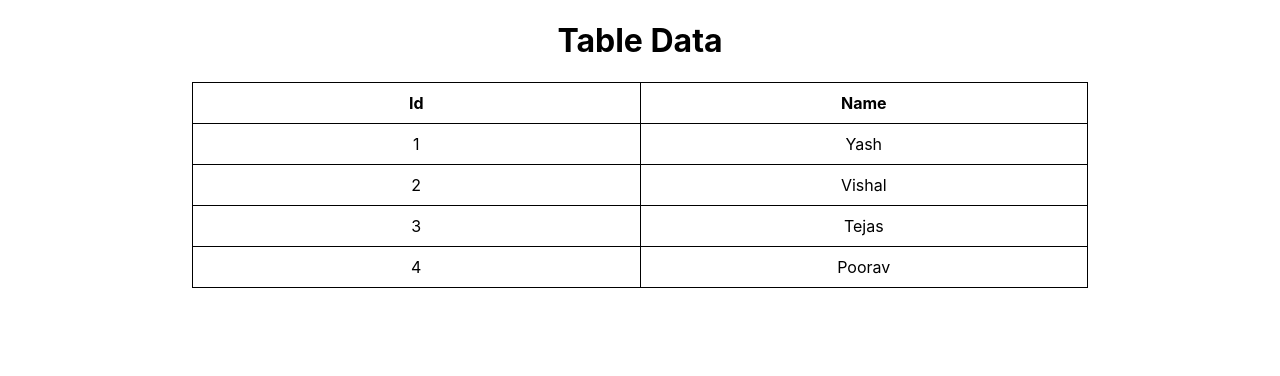
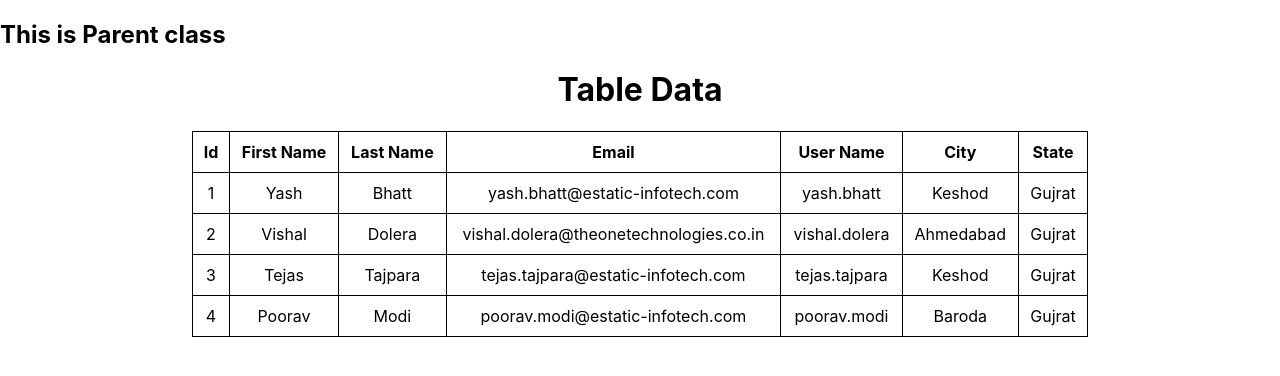
Before and after one commit to yashbhatt-estatic/reactTraining, a React (Create React App) app: page / in a window 1280 px wide. Shown: the top 376 px of the page. Built offline with nearby package versions, Linux system fonts and the light colour scheme.

Commit message:
✨ task/day2

```diff
--- a/src/App.js
+++ b/src/App.js
@@ -1,11 +1,11 @@
 import React, {Component} from 'react'
-import Table from './components/parent/table/Table'
+import Apps from './components/App'
 
 class App extends Component {
   render() {
     return (
       <div className="container">
-        <Table></Table>
+        <Apps></Apps>
       </div>
     )
   }
--- /dev/null
+++ b/src/components/App/index.jsx
@@ -0,0 +1,32 @@
+import React, { Component } from "react";
+import User from "../User/user";
+import Obj from "../User/userObj";
+
+class App extends Component {
+  render() {
+    return (
+      <>
+        <h2>This is Parent class</h2>
+        <h1>Table Data</h1>
+        <table className="Table">
+          <thead>
+            <tr>
+              <th className="Table-Td">Id</th>
+              <th className="Table-Td">First Name</th>
+              <th className="Table-Td">Last Name</th>
+              <th className="Table-Td">Email</th>
+              <th className="Table-Td">User Name</th>
+              <th className="Table-Td">City</th>
+              <th className="Table-Td">State</th>
+            </tr>
+          </thead>
+          <tbody>
+            <User userObj={Obj}></User>
+          </tbody>
+        </table>
+      </>
+    );
+  }
+}
+
+export default App;
--- a/src/components/parent/table/Table.css
+++ b/src/components/User/user.css
@@ -7,7 +7,6 @@ h1{
     text-align: center;
     width: 70%;
     margin: 0 auto;
-    table-layout: fixed;
     border-collapse: collapse;
 }
 
--- /dev/null
+++ b/src/components/User/user.jsx
@@ -0,0 +1,28 @@
+import React, { Component } from 'react'
+import './user.css'
+
+class User extends Component {
+  render() {
+    return (
+      <>
+        {this.props.userObj.map(Obj => {
+          return (
+            <tr>
+              <td className="Table-Td">{Obj.id}</td>
+              <td className="Table-Td">{Obj.firstName}</td>
+              <td className="Table-Td">{Obj.lastName}</td>
+              <td className="Table-Td">{Obj.email}</td>
+              <td className="Table-Td">{Obj.userName}</td>
+              <td className="Table-Td">{Obj.city}</td>
+              <td className="Table-Td">{Obj.state}</td>
+            </tr>
+          )
+        }
+        )
+        }
+      </>
+    )
+  }
+}
+
+export default User
--- /dev/null
+++ b/src/components/User/userObj.js
@@ -0,0 +1,40 @@
+let Obj = [
+    {
+        "id": "1",
+        "firstName": "Yash",
+        "lastName": "Bhatt",
+        "email": "yash.bhatt@estatic-infotech.com",
+        "userName": "yash.bhatt",
+        "city": "Keshod",
+        "state": "Gujrat"
+    },
+    {
+        "id": "2",
+        "firstName": "Vishal",
+        "lastName": "Dolera",
+        "email": "vishal.dolera@theonetechnologies.co.in",
+        "userName": "vishal.dolera",
+        "city": "Ahmedabad",
+        "state": "Gujrat"
+    },
+    {
+        "id": 3,
+        "firstName": "Tejas",
+        "lastName": "Tajpara",
+        "email": "tejas.tajpara@estatic-infotech.com",
+        "userName": "tejas.tajpara",
+        "city": "Keshod",
+        "state": "Gujrat"
+    },
+    {
+        "id": 4,
+        "firstName": "Poorav",
+        "lastName": "Modi",
+        "email": "poorav.modi@estatic-infotech.com",
+        "userName": "poorav.modi",
+        "city": "Baroda",
+        "state": "Gujrat"
+    }
+]
+
+export default Obj;
--- a/src/components/parent/table/Table.js
+++ /dev/null
@@ -1,31 +0,0 @@
-import React, { Component } from 'react'
-import './Table.css'
-import Obj from './tableObj'
-
-class Table extends Component {
-  render() {
-    return (
-      <>
-        <h1>Table Data</h1>
-        <table className="Table">
-          <tr>
-            <th className="Table-Td">Id</th>
-            <th className="Table-Td">Name</th>
-          </tr>
-          {Obj.map(Obj => {
-            return (
-              <tr>
-                <td className="Table-Td">{Obj.Id}</td>
-                <td className="Table-Td">{Obj.Name}</td>
-              </tr>
-            )
-          }
-          )
-          }
-        </table>
-      </>
-    )
-  }
-}
-
-export default Table
--- a/src/components/parent/table/tableObj.js
+++ /dev/null
@@ -1,20 +0,0 @@
-let Obj = [
-    {
-        "Id": "1",
-        "Name": "Yash",
-    },
-    {
-        "Id": "2",
-        "Name": "Vishal"
-    },
-    {
-        "Id": 3,
-        "Name": "Tejas"
-    },
-    {
-        "Id": 4,
-        "Name": "Poorav"
-    }
-]
-
-export default Obj;
```
Also changed, not shown: Day 1.txt (deleted), 1 other file (tests, documents, lock files or other folders).
